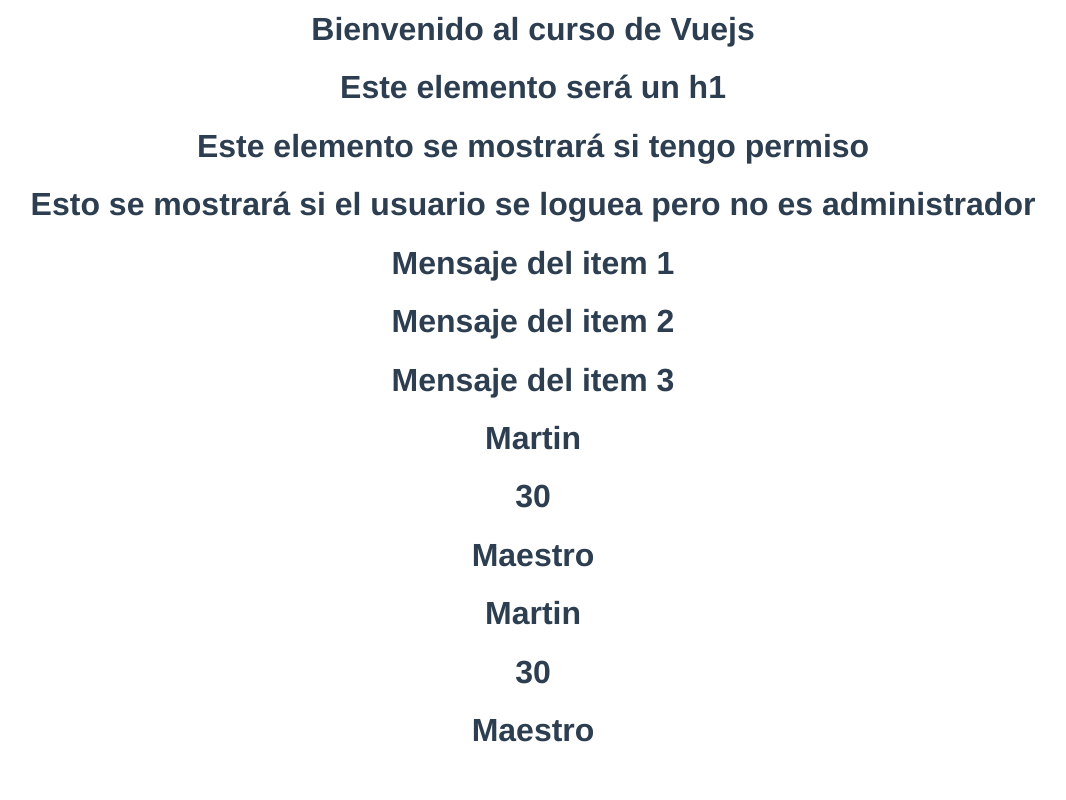
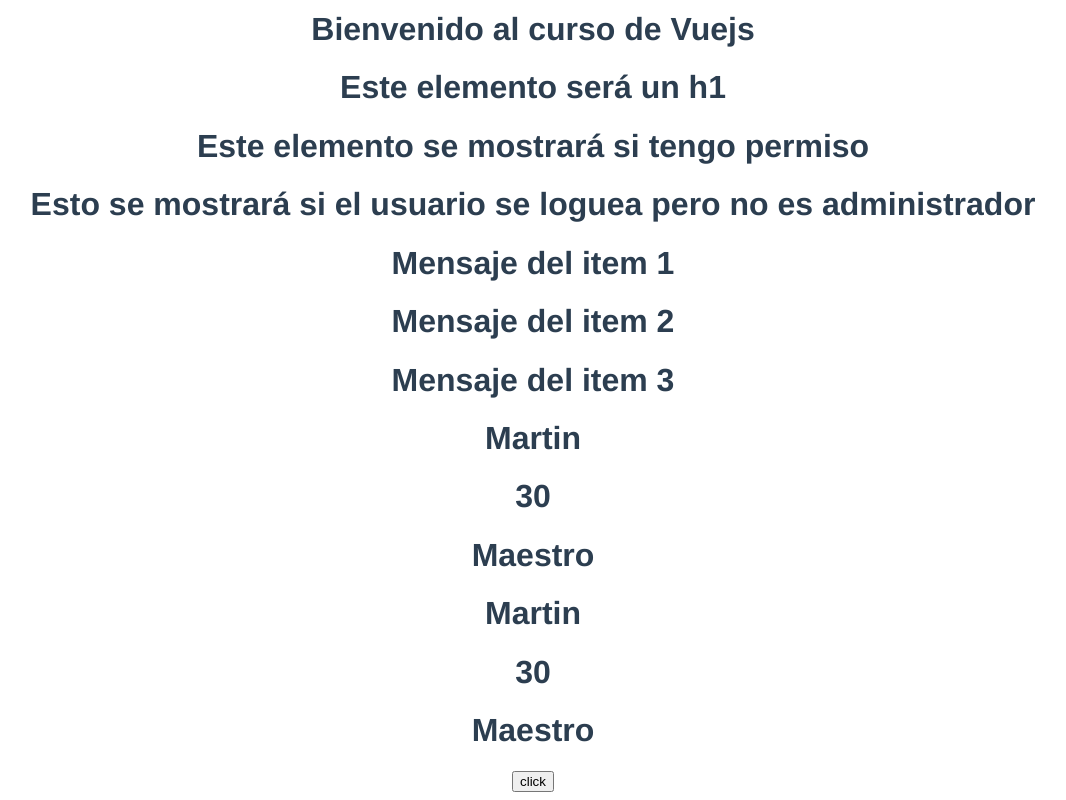
Before and after one commit to magalidefelippe/Vue-course-examples, a Vue app: page / in a window 1280 px wide. Shown: the part 333-1133 px from the top of the page, without its empty margins (107-1173 px from the left). Before the commit the page ends 1104 px from the top, so only its background shows below. Built offline with nearby package versions, Linux system fonts and the light colour scheme.

Commit message:
v-on directive example

```diff
--- a/src/components/HelloWorld.vue
+++ b/src/components/HelloWorld.vue
@@ -50,7 +50,12 @@
         </h1>
       </div>
 
-
+    <!--
+      V-ON
+    -->
+    <button @click="vOnEvent">
+      click
+    </button>
   </div>
 </template>
 
@@ -84,5 +89,11 @@
       job: "Maestro",
     },
   }),
+
+  methods: {
+    vOnEvent(){
+      alert('Usando v-on')
+    }
+  }
 };
 </script>
```
Also changed, not shown: 1 other file (tests, documents, lock files or other folders).
